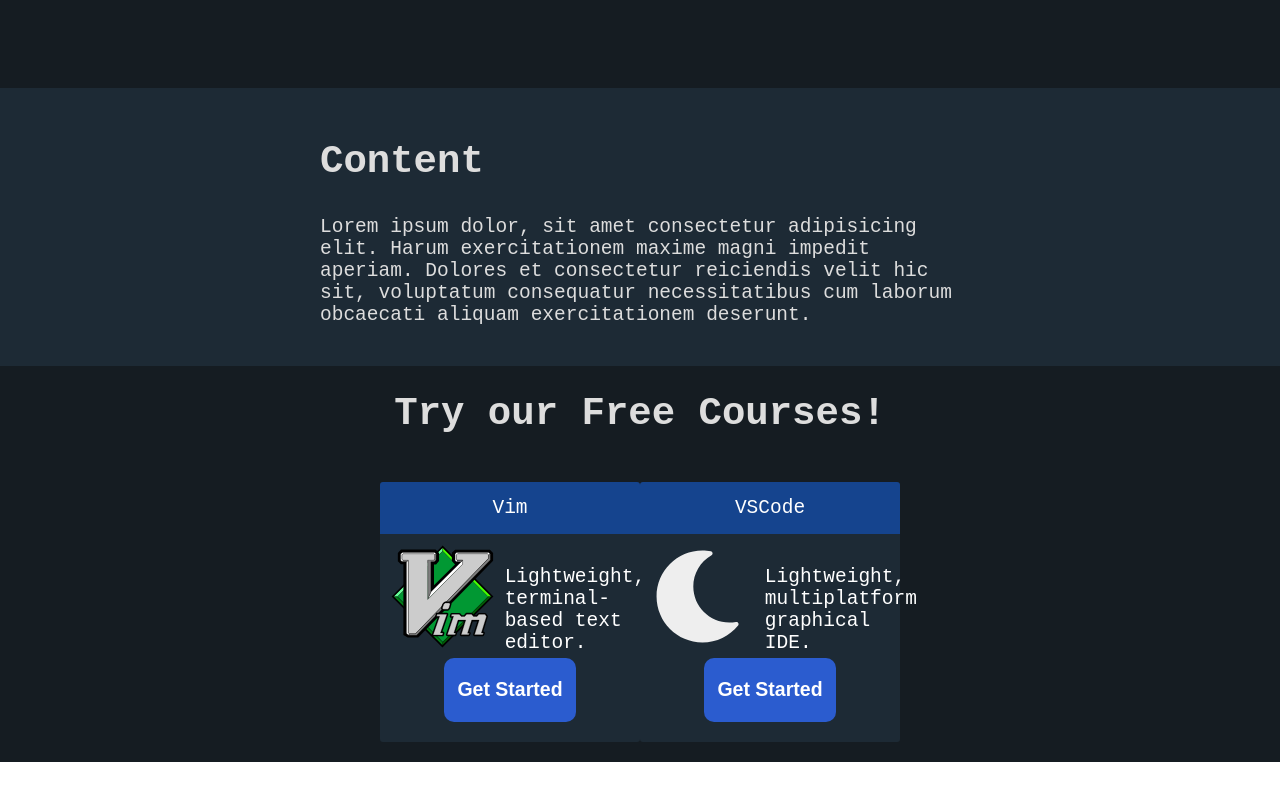
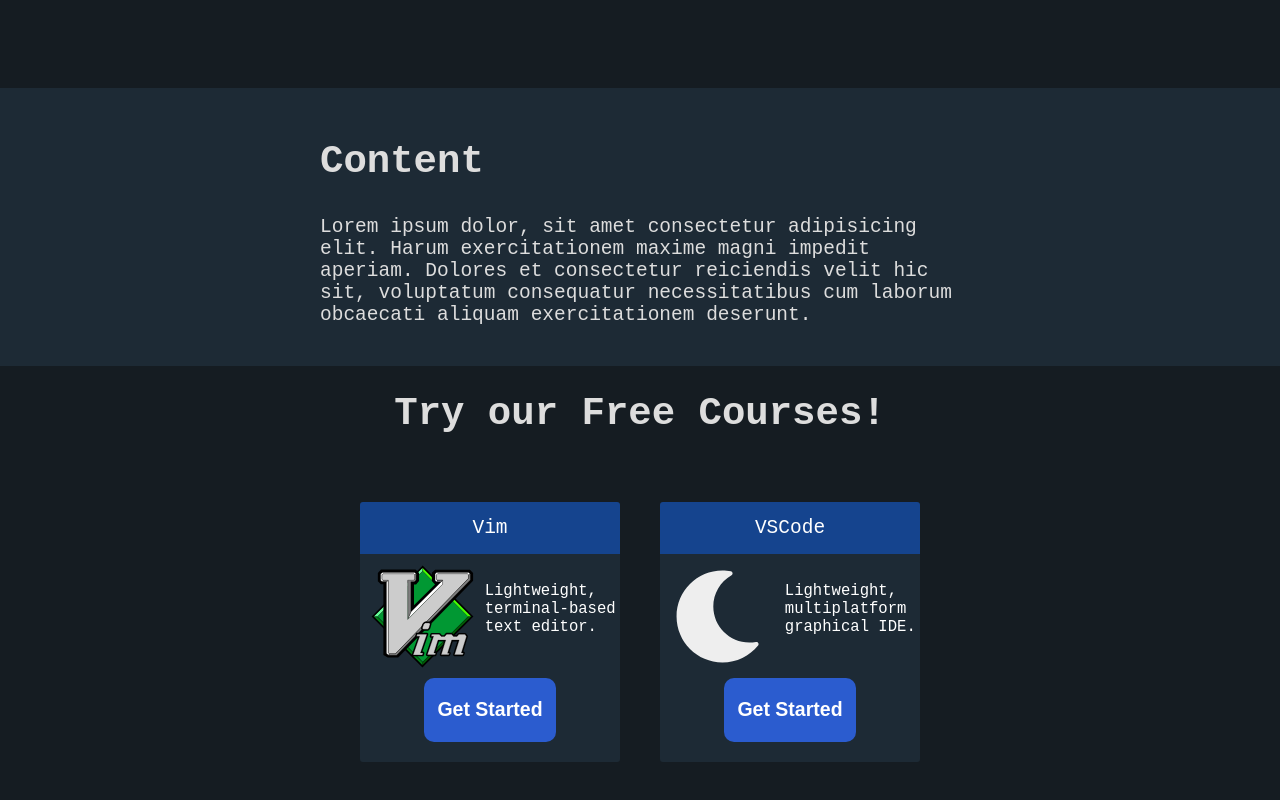
Before and after one commit to darida12321/DRP, a React (Create React App) app: page / in a window 1280 px wide. Shown: the part 559-1359 px from the top of the page. Before the commit the page ends 1321 px from the top, so only its background shows below. Built offline with nearby package versions, Linux system fonts and the light colour scheme.

Commit message:
added margin + shrunk info text

```diff
--- a/src/styles/SubjectBox.css
+++ b/src/styles/SubjectBox.css
@@ -2,6 +2,7 @@
   width: 20rem;
   height: 20rem;
   font-size: 1.5rem;
+  margin: 20px;
 }
 
 .subjectHeader {
@@ -23,6 +24,7 @@
 }
 
 .info {
+  font-size: 0.8em;
   display: flex;
   justify-content: space-around;
   align-items: center;
```
